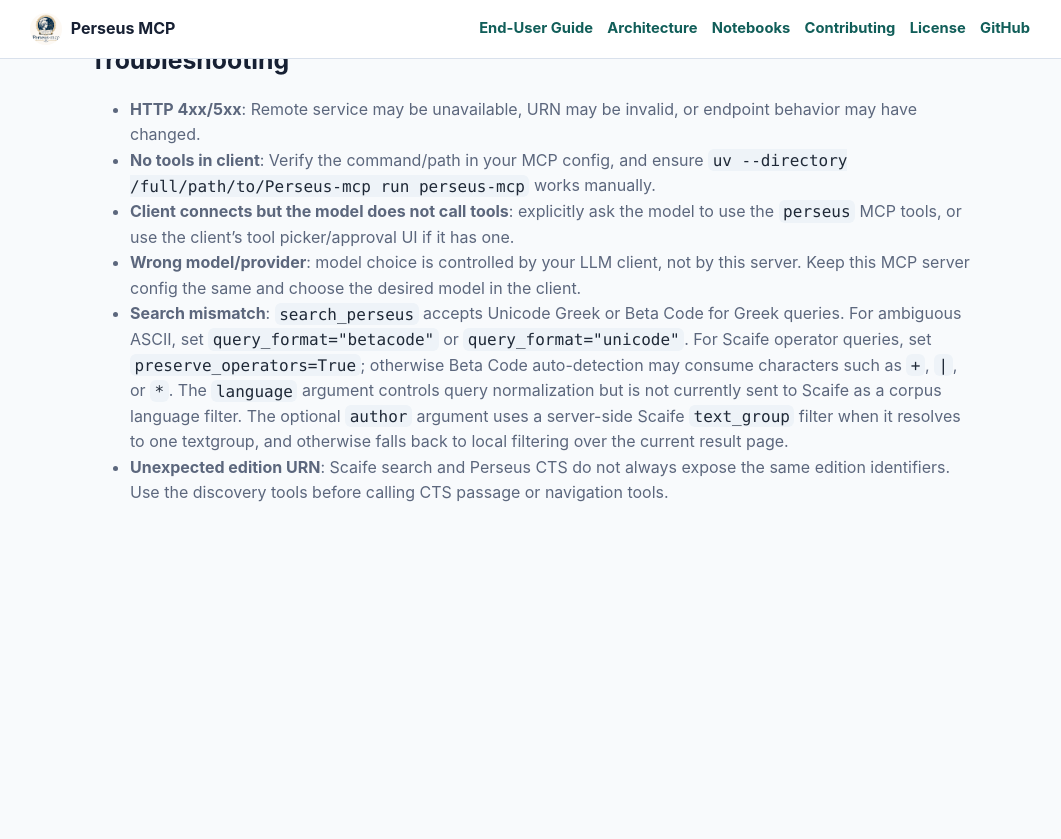
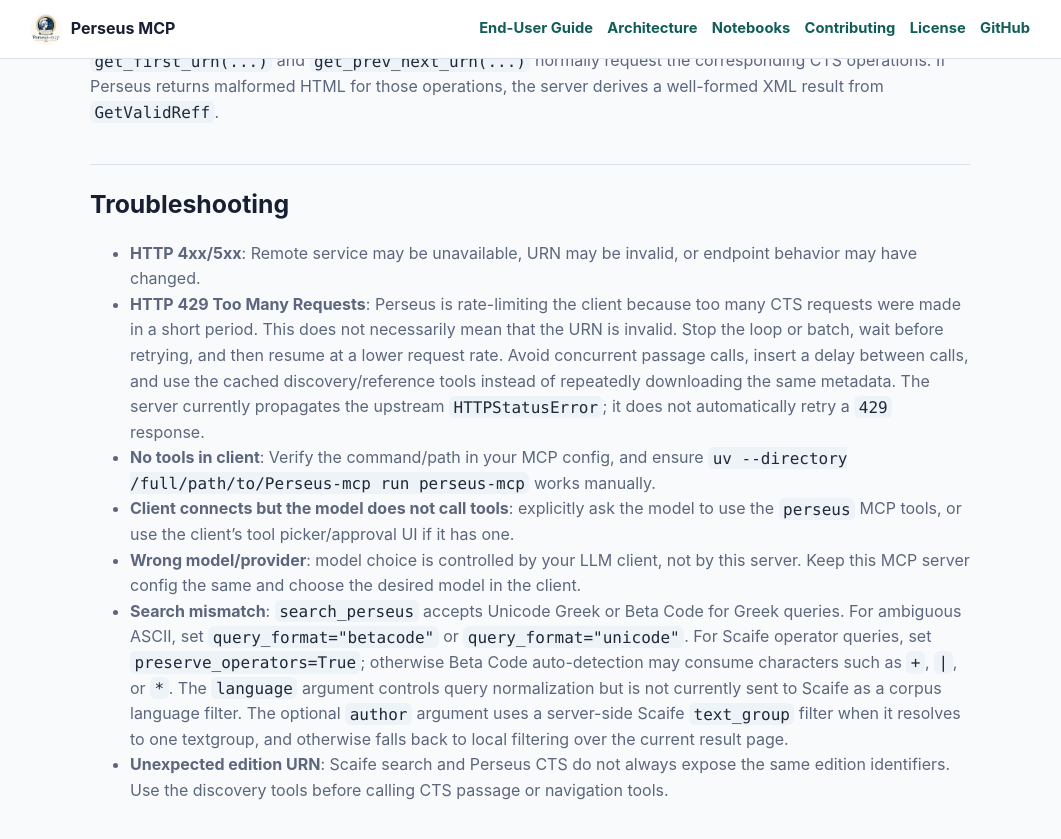
Before and after one commit to tonyjurg/Perseus-mcp, a Jekyll site: the page built from docs/enduser.md, in a window 1280 px wide and 900 px high, scrolled down 8184 px. Shown: the top 839 px of the window, without its empty margins (110-1171 px from the left). Built offline with Jekyll 4.4.1, drawn with Linux system fonts in a browser that asks for light colours; before the commit the page ends 8786 px from its top, so only the background shows below that; some of the changed text lies outside the part shown.

Commit message:
further clean up and moving to openrouter/free

```diff
--- a/docs/enduser.md
+++ b/docs/enduser.md
@@ -164,6 +164,14 @@
 Notebook `06_` loads the project-root `.env` file without overriding an existing
 environment variable. The `.env` file is ignored by Git and must not be
 committed.
+
+The OpenRouter notebooks default to `OPENROUTER_MODEL=openrouter/free`. The
+Free Models Router chooses from free models available at request time and
+filters for requested capabilities such as tool calling or structured output.
+This keeps the examples flexible when an individual free model disappears or
+has no capacity. Because the concrete model can vary between calls, inspect the
+recorded `resolved_model` metadata or set `OPENROUTER_MODEL` to a fixed slug
+when reproducibility is more important than availability.
 
 You may save and commit notebook `06_` with its LLM and tool-call outputs so
 they render on GitHub. The notebook file does not store Python variables or
@@ -335,6 +343,14 @@
 ## Troubleshooting
 
 - **HTTP 4xx/5xx**: Remote service may be unavailable, URN may be invalid, or endpoint behavior may have changed.
+- **HTTP 429 Too Many Requests**: Perseus is rate-limiting the client because
+  too many CTS requests were made in a short period. This does not necessarily
+  mean that the URN is invalid. Stop the loop or batch, wait before retrying,
+  and then resume at a lower request rate. Avoid concurrent passage calls,
+  insert a delay between calls, and use the cached discovery/reference tools
+  instead of repeatedly downloading the same metadata. The server currently
+  propagates the upstream `HTTPStatusError`; it does not automatically retry a
+  `429` response.
 - **No tools in client**: Verify the command/path in your MCP config, and ensure `uv --directory /full/path/to/Perseus-mcp run perseus-mcp` works manually.
 - **Client connects but the model does not call tools**: explicitly ask the model to use the `perseus` MCP tools, or use the client's tool picker/approval UI if it has one.
 - **Wrong model/provider**: model choice is controlled by your LLM client, not by this server. Keep this MCP server config the same and choose the desired model in the client.
```
Also changed, not shown: docs/architecture.md (+5 -0 lines), docs/notebooks.md (+4 -2 lines), tests/test_packaging.py (+58 -0 lines), README.md, 4 other files.
